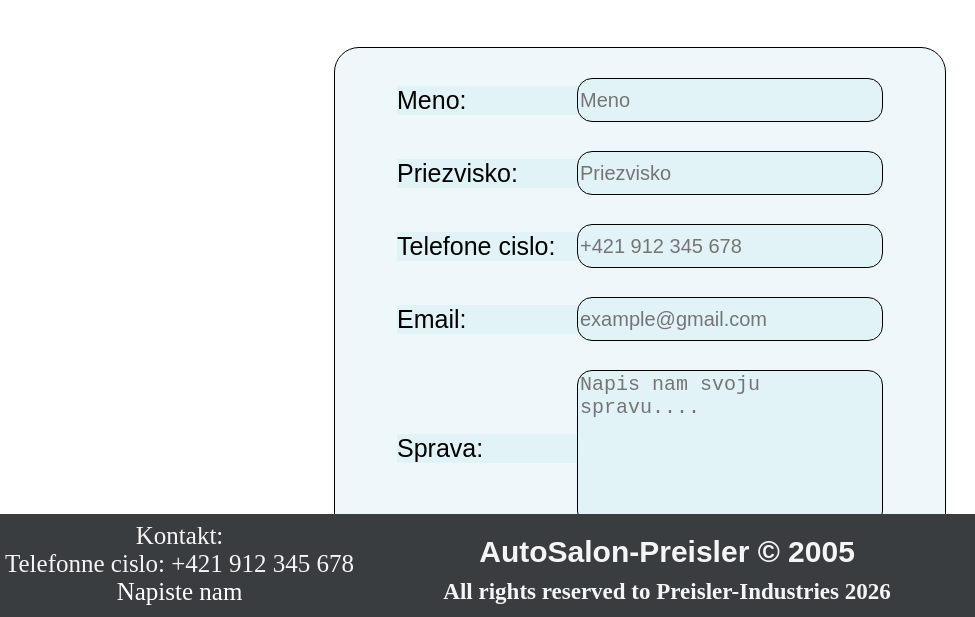
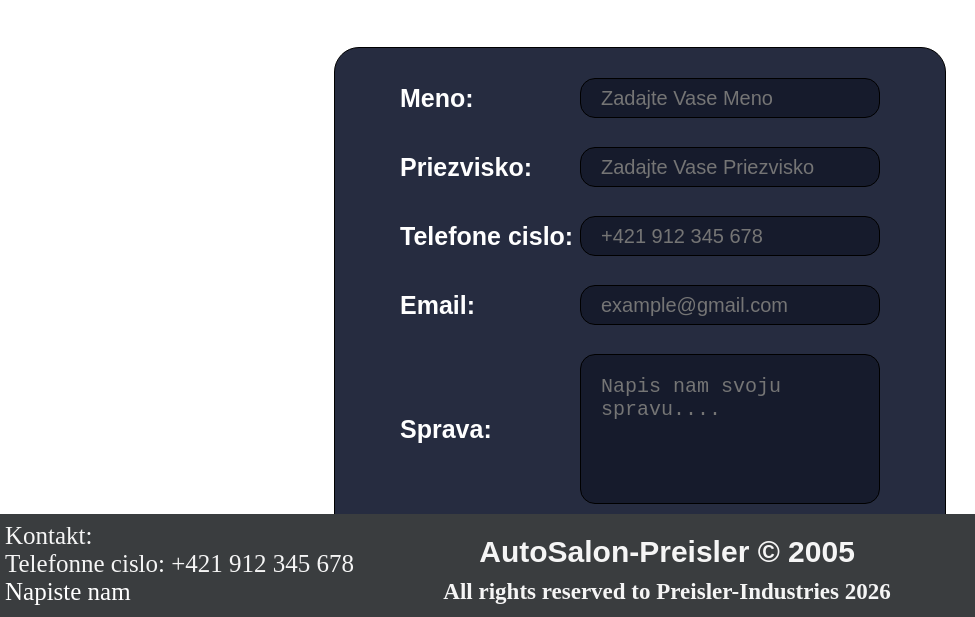
Before and after one commit to CodeCraft-ZAIT-Academy/AutoSalon-Preisler, a plain HTML site: page Kontaktujtenas.html in a window 1280 px wide. Shown: the part 181-798 px from the top of the page, 0-975 px from the left. Drawn offline with Linux system fonts and the light colour scheme.

Commit message:
Stylovanie projektu

```diff
--- a/Kontak.css
+++ b/Kontak.css
@@ -191,7 +191,6 @@
     padding-bottom: 5px;
     padding-left: 5px;
     padding-right: 25px;
-    text-align: center;
     vertical-align: middle;
 }
 
@@ -214,14 +213,16 @@
     display: inline-block;
     width: 180px;
     vertical-align: top;
-    background-color: rgba(198, 231, 241, 0.3);
+    color: white;
+    font-weight: bold;
 }
 
 .input {
     width: 300px;
     height: 40px;
     font-size: 20px;
-    background-color: rgba(198, 231, 241, 0.3);
+    background-color: rgba(22, 26, 43, 0.945);
+    color: white;
 }
 
 
@@ -229,7 +230,7 @@
     border: 1px solid black;
     padding: 30px;
     border-radius: 25px;
-    background-color: rgba(198, 231, 241, 0.3);
+    background-color: rgba(26, 32, 53, 0.945);
     backdrop-filter: blur(10px);
     display: flex;
     flex-direction: column;
@@ -237,8 +238,6 @@
     max-width: 550px;
     margin: 0 auto 150px auto;
     z-index: 100;
-
-
 }
 
 .Nazov {
@@ -270,6 +269,8 @@
 .input {
     border-radius: 15px;
     border: 0.5px solid rgb(0, 0, 0);
+    padding-left: 20px;
+    box-sizing: border-box;
 }
 
 .chekichek {
@@ -278,6 +279,7 @@
     margin-right: 10px;
     cursor: pointer;
     background-color: rgba(198, 231, 241, 0.3);
+    color: white;
 }
 
 .inputo {
@@ -291,6 +293,8 @@
 .Suhlas {
     font-size: 23px;
     font-family: Arial, Helvetica, sans-serif;
+    color: white;
+    font-weight: bold;
 }
 
 .socki {
@@ -335,11 +339,14 @@
 }
 
 .Zmluva {
+    color: rgb(255, 255, 255);
+    font-size: 25px;
+}
 
-    color: black;
-    font-size: 25px;
-
-
+.Zmluva:hover {
+    text-decoration: underline;
+    font-weight: bold;
+    color: #00c3ff;
 
 }
 
@@ -393,7 +400,10 @@
     border-radius: 15px;
     border: 0.5px solid rgb(0, 0, 0);
     font-size: 20px;
-    background-color: rgba(198, 231, 241, 0.3);
+    background-color: rgba(22, 26, 43, 0.945);
+    color: white;
+    padding: 20px;
+    box-sizing: border-box;
 }
 
 .asdasdasdasdasd {
@@ -412,7 +422,7 @@
     text-decoration: none;
 }
 
-/* Tablet */
+/* Tablete responsivite */
 @media (max-width: 830px) {
     .header {
         height: auto;
@@ -513,7 +523,7 @@
     }
 }
 
-/* Mobil */
+/* Mobile responsivite */
 @media (max-width: 480px) {
     .Title {
         font-size: 16px;
--- a/Kontaktujtenas.html
+++ b/Kontaktujtenas.html
@@ -33,12 +33,12 @@
 
         <div class="Riadok">
             <label class="Otazka" for="fname">Meno:</label>
-            <input class="input" type="text" id="fname" name="fname" placeholder="Meno" required>
+            <input class="input" type="text" id="fname" name="fname" placeholder="Zadajte Vase Meno" required>
         </div>
 
         <div class="Riadok">
             <label class="Otazka" for="lname">Priezvisko:</label>
-            <input class="input" type="text" id="lname" name="lname" placeholder="Priezvisko" required>
+            <input class="input" type="text" id="lname" name="lname" placeholder="Zadajte Vase Priezvisko" required>
         </div>
 
         <div class="Riadok">
--- a/Rezervacie.css
+++ b/Rezervacie.css
@@ -388,6 +388,7 @@
     padding: 20px;
 }
 
+/* Tablete responsivite */
 
 @media (max-width: 830px) {
     .header {
@@ -452,6 +453,8 @@
     }
 }
 
+/* Mobile responsivity */
+
 @media (max-width: 480px) {
     .Title {
         font-size: 16px;
--- a/katalog.css
+++ b/katalog.css
@@ -481,7 +481,7 @@
     margin-top: 10px;
 }
 
-/* Responsive Design */
+/* Tablete responsivite */
 @media (max-width: 830px) {
     #header {
         height: auto;
@@ -569,6 +569,8 @@
         width: 100%;
     }
 }
+
+/* Mobile responsivity */
 
 @media (max-width: 480px) {
     .Title {
--- a/login.css
+++ b/login.css
@@ -287,7 +287,7 @@
     align-items: center;
 }
 
-/* Responsive Design */
+/* Tablete responsivite */
 @media (max-width: 830px) {
     .header {
         height: auto;
@@ -391,6 +391,8 @@
     }
 }
 
+/* Mobile responsivity */
+
 @media (max-width: 480px) {
     .Title {
         font-size: 16px;
--- a/reg.css
+++ b/reg.css
@@ -276,7 +276,7 @@
     align-items: center;
 }
 
-/* Responsive Design */
+/* Tablet responsivity */
 @media (max-width: 830px) {
     .header {
         height: auto;
@@ -367,6 +367,8 @@
     }
 }
 
+/* Mobile responsivity */
+
 @media (max-width: 480px) {
     .Title {
         font-size: 16px;
--- a/reservation.js
+++ /dev/null
@@ -1 +0,0 @@
-\
--- a/style.css
+++ b/style.css
@@ -358,7 +358,7 @@
     align-items: center;
 }
 
-
+/* Tablete responsivite */
 @media (max-width: 830px) {
     .header {
         height: auto;
@@ -472,6 +472,8 @@
         margin: 20px 10px;
     }
 }
+
+/* Mobile responsivity */
 
 @media (max-width: 480px) {
     .Title {
```
